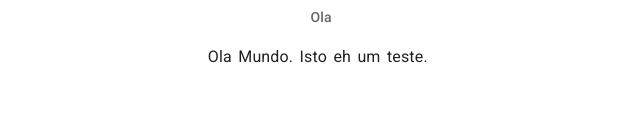
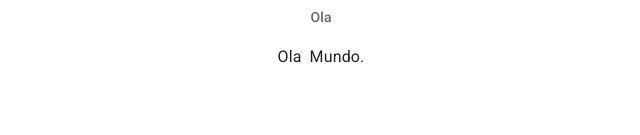
Before and after one commit to Francisco-Fetapi/typing-master-2, a React (Vite) app: page /championship in a window 1280 px wide. Shown: the part 243-378 px from the top of the page, without its empty margins (319-959 px from the left). Built offline with nearby package versions, Linux system fonts and the light colour scheme.

Commit message:
novas ideias adicionadas e TextToType reconfigurado

```diff
--- a/src/Levels.ts
+++ b/src/Levels.ts
@@ -49,7 +49,12 @@ export class Level {
 
 export const Levels: Level[] = [];
 
-Levels.push(new Level("Ola Mundo. Isto eh um teste.", "0m:10s"));
-Levels.push(new Level("Segundo nivel.", "0m:10s"));
-Levels.push(new Level("Terceiro nivel.", "0m:10s"));
-Levels.push(new Level("Quarto nivel.", "0m:10s"));
+Levels.push(new Level("Ola Mundo.", "0m:10s"));
+Levels.push(new Level("Segundo nivel.", "0m:20s"));
+
+Levels.push(
+  new Level(
+    `Para quem ainda não foi despertado, se comparado ao create-react-app ele é absurdamente mais rápido. Honestamente prefiro utilizar o vite a qualquer outra ferramenta.`,
+    "1m:20s"
+  )
+);
--- a/src/components/TextToType.tsx
+++ b/src/components/TextToType.tsx
@@ -1,4 +1,4 @@
-import { Box } from "@mui/material";
+import { Box, Stack } from "@mui/material";
 import { useSelector } from "react-redux";
 import {
   selectTextToTypeArray,
@@ -10,14 +10,16 @@ export default function TextToType() {
   const textToType = useSelector(selectTextToTypeArray);
   const typedWords = useSelector(selectTypedWords);
   return (
-    <Box>
+    <Stack direction="row" gap={1} flexWrap="wrap">
       {textToType.map((word, key) => (
-        <Box component="span" pr={0.8} key={key}>
-          <Text component="span" color={key < typedWords ? "blue" : "inherit"}>
-            {word}
-          </Text>
-        </Box>
+        <Text
+          component="span"
+          key={key}
+          color={key < typedWords ? "blue" : "inherit"}
+        >
+          {word}
+        </Text>
       ))}
-    </Box>
+    </Stack>
   );
 }
```
Also changed, not shown: 1 other file (tests, documents, lock files or other folders).
